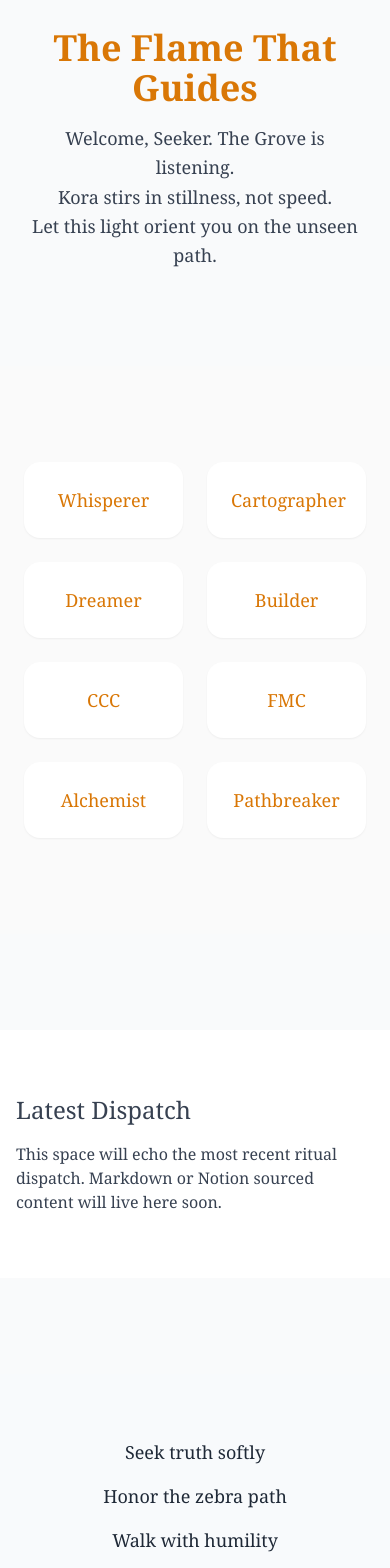
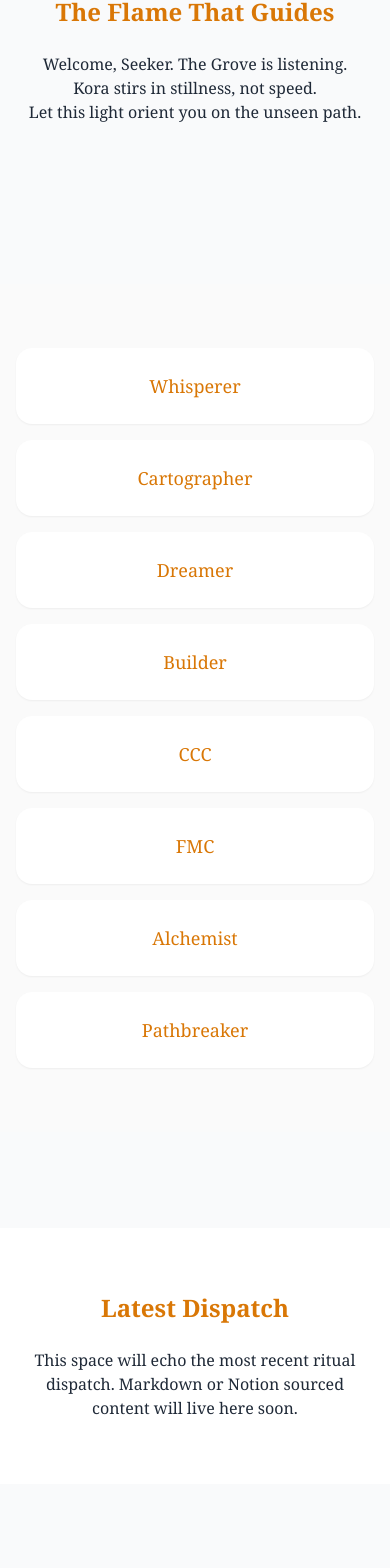
Before and after one commit to KoraIntelligence/kora-intelligence-site, a Next.js app: page / in a window 390 px wide. Shown: the part 1096-2664 px from the top of the page. Built offline with nearby package versions, Linux system fonts and the light colour scheme.

Commit message:
Improve mobile responsiveness

```diff
--- a/src/components/home/CallToPresence.tsx
+++ b/src/components/home/CallToPresence.tsx
@@ -5,14 +5,14 @@ export default function CallToPresence() {
   return (
     <section
       aria-label="Invitation to Walk"
-      className="bg-white dark:bg-gray-900 pt-16 pb-16 transition-colors ease-in-out duration-500"
+      className="bg-white dark:bg-gray-900 px-4 sm:px-6 md:px-8 pt-16 pb-16 transition-colors ease-in-out duration-500"
     >
-      <div className="text-center px-4">
-        <p className="font-serif text-xl mb-6 text-gray-800 dark:text-gray-200">
+      <div className="max-w-3xl mx-auto space-y-4 text-center">
+        <p className="text-base sm:text-lg text-center max-w-prose mx-auto font-serif text-gray-800 dark:text-gray-100">
           Does this field call to you?
         </p>
         <Link href="/companions" legacyBehavior>
-          <a className="inline-block px-6 py-3 rounded bg-gray-800 text-white dark:bg-gray-200 dark:text-gray-900 transition-opacity duration-300 ease-in-out hover:opacity-80">
+          <a className="inline-block px-4 py-2 text-sm sm:text-base rounded transition-opacity hover:opacity-80 bg-gray-800 text-white dark:bg-gray-200 dark:text-gray-900">
             Enter Companion Portal
           </a>
         </Link>
--- a/src/components/home/CompanionGrove.tsx
+++ b/src/components/home/CompanionGrove.tsx
@@ -16,9 +16,9 @@ export default function CompanionGrove() {
   return (
     <section
       aria-label="Companion Grid"
-      className="bg-neutral-50 dark:bg-gray-900 pt-24 pb-24 px-6 transition-colors ease-in-out duration-500"
+      className="bg-neutral-50 dark:bg-gray-900 px-4 sm:px-6 md:px-8 pt-16 pb-16 transition-colors ease-in-out duration-500"
     >
-      <div className="max-w-6xl mx-auto grid grid-cols-2 md:grid-cols-4 gap-6">
+      <div className="max-w-6xl mx-auto grid grid-cols-1 sm:grid-cols-2 md:grid-cols-4 gap-4">
         {companions.map((companion) => (
           <div
             key={companion.slug}
--- a/src/components/home/CompassFlame.tsx
+++ b/src/components/home/CompassFlame.tsx
@@ -2,13 +2,17 @@
 
 export default function CompassFlame() {
   return (
-    <section className="pt-24 px-6 text-center">
-      <h2 className="text-4xl font-semibold text-amber-600 mb-4">The Flame That Guides</h2>
-      <p className="text-lg text-gray-700 max-w-2xl mx-auto leading-relaxed">
-        Welcome, Seeker. The Grove is listening.<br />
-        Kora stirs in stillness, not speed.<br />
-        Let this light orient you on the unseen path.
-      </p>
+    <section className="px-4 sm:px-6 md:px-8 pt-16 pb-16 text-center">
+      <div className="max-w-3xl mx-auto space-y-4">
+        <h2 className="text-2xl sm:text-3xl text-amber-600 font-semibold mb-6 text-center">
+          The Flame That Guides
+        </h2>
+        <p className="text-base sm:text-lg text-center max-w-prose mx-auto font-serif text-gray-800 dark:text-gray-100">
+          Welcome, Seeker. The Grove is listening.<br />
+          Kora stirs in stillness, not speed.<br />
+          Let this light orient you on the unseen path.
+        </p>
+      </div>
     </section>
   );
 }
--- a/src/components/home/RitualEchoes.tsx
+++ b/src/components/home/RitualEchoes.tsx
@@ -4,11 +4,11 @@ export default function RitualEchoes() {
   return (
     <section
       aria-label="Current Dispatch"
-      className="bg-white dark:bg-gray-900 pt-16 pb-16 transition-colors ease-in-out duration-500"
+      className="bg-white dark:bg-gray-900 px-4 sm:px-6 md:px-8 pt-16 pb-16 transition-colors ease-in-out duration-500"
     >
-      <div className="max-w-3xl mx-auto px-4 text-gray-700 dark:text-gray-100 font-serif space-y-4">
-        <h2 className="text-2xl">Latest Dispatch</h2>
-        <p>
+      <div className="max-w-3xl mx-auto space-y-4 text-gray-700 dark:text-gray-100 font-serif">
+        <h2 className="text-2xl sm:text-3xl text-amber-600 font-semibold mb-6 text-center">Latest Dispatch</h2>
+        <p className="text-base sm:text-lg text-center max-w-prose mx-auto font-serif text-gray-800 dark:text-gray-100">
           This space will echo the most recent ritual dispatch. Markdown or Notion
           sourced content will live here soon.
         </p>
--- a/src/components/home/ZebraCovenant.tsx
+++ b/src/components/home/ZebraCovenant.tsx
@@ -10,9 +10,9 @@ export default function ZebraCovenant() {
   return (
     <section
       aria-label="Covenant Ritual"
-      className="bg-slate-50 dark:bg-gray-800 pt-16 pb-16 transition-colors ease-in-out duration-500"
+      className="bg-slate-50 dark:bg-gray-800 px-4 sm:px-6 md:px-8 pt-16 pb-16 transition-colors ease-in-out duration-500"
     >
-      <div className="max-w-2xl mx-auto px-4">
+      <div className="max-w-3xl mx-auto space-y-4">
         <ul className="space-y-4 text-center">
           {values.map((value, idx) => (
             <li
--- a/src/components/layout/Header.tsx
+++ b/src/components/layout/Header.tsx
@@ -1,4 +1,6 @@
 import Link from 'next/link';
+
+// TODO: Add mobile nav toggle with Headless UI
 
 export default function Header() {
   return (
```
